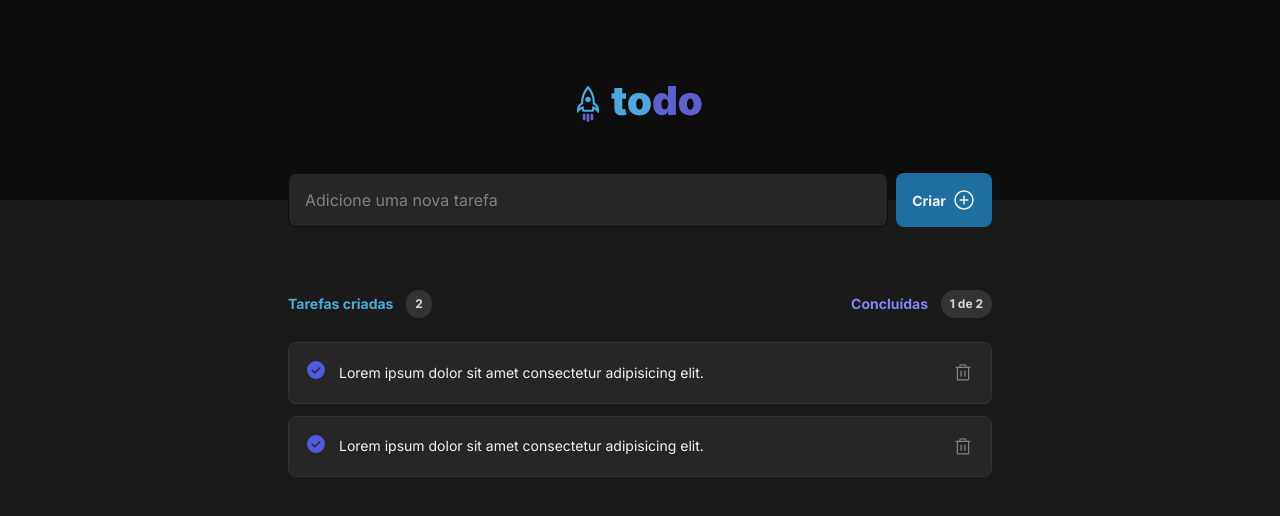
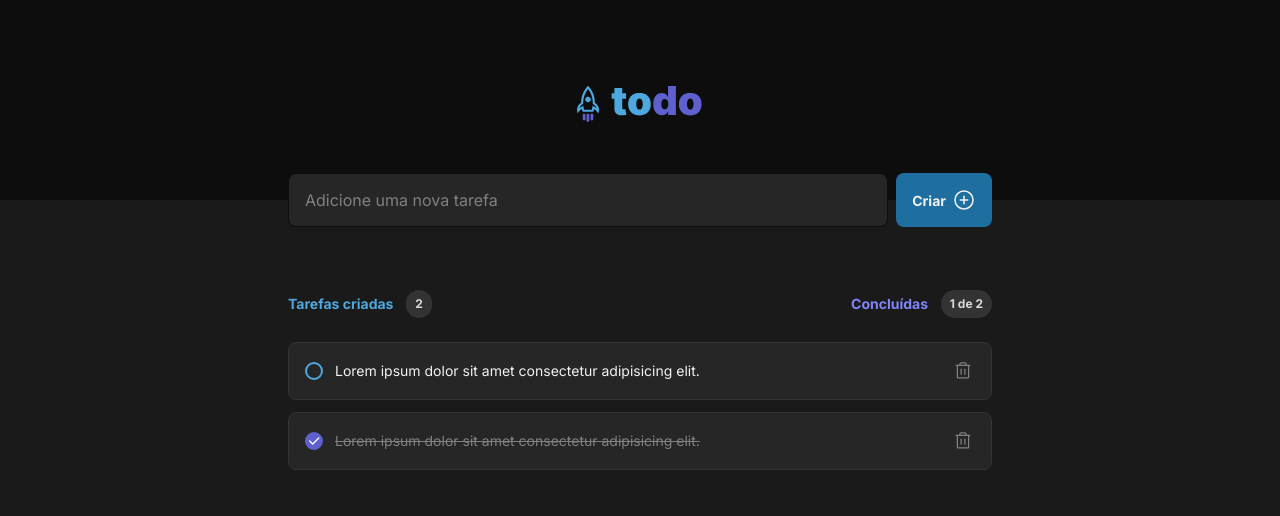
Before and after one commit to ricardroberg/rocketseat-projeto01-todo, a React (Vite) app: page / in a window 1280 px wide. Shown: the top 516 px of the page. Built offline with nearby package versions, Linux system fonts and the light colour scheme.

Commit message:
Concluído

```diff
--- a/src/App.tsx
+++ b/src/App.tsx
@@ -40,10 +40,26 @@ function App() {
     setTasks(newTasks);
   }
 
+  function toggleTaskCompletedById(taskId: string) {
+    const newTasks = tasks.map((task) => {
+      if (task.id === taskId) {
+        return {
+          ...task,
+          isCompleted: !task.isCompleted,
+        };
+      }
+      return task;
+    });
+    setTasks(newTasks);
+  }
+
   return (
     <div>
       <Header onAddTask={handleAddTask} />
-      <Todo tasks={tasks} onDeleteTask={handleDeleteTaskById} />
+      <Todo
+       tasks={tasks}
+       onDeleteTask={handleDeleteTaskById}
+       toggleCompleted={toggleTaskCompletedById}/>
     </div>
   );
 }
--- a/src/components/Task.module.css
+++ b/src/components/Task.module.css
@@ -28,14 +28,14 @@ p {
   border: none;
 }
 
-.checkContainer div {
+.checkContainer .notCompleted {
   min-width: 1.125rem;
   height: 1.125rem;
   border: 2px solid var(--blue);
   border-radius: 50%;
 }
 
-.checkContainer div:hover {
+.checkContainer .notCompleted:hover {
   background: var(--blue-dark);
   opacity: 0.8;
   border: 2px solid var(--blue);
@@ -62,96 +62,23 @@ p {
   background: var(--gray-400);
 }
 
-.isCompleted {
-  cursor: pointer;
+.checkContainer .isCompleted {
   min-width: 1.125rem;
   height: 1.125rem;
+  border: 2px solid var(--purple-dark);
+  border-radius: 50%;
 
-  color: var(--gray-300);
-  text-decoration: line-through;
-}
-
-.isCompleted:hover {
-  color: white;
-}
-
-/*
-.emptyTasks, .notEmptyTasks {
-  flex-direction: column;
-  display: flex;
-  justify-content: center;
-  align-items: center;
-
-  width: 100%;
-}
-
-.clipboardIcon {
-  color: var(--gray-400);
-}
-
-.emptyTaskItem {
-  width: 100%;
-  background: var(--gray-600);
-  border: none;
-  border-radius: 8px;
-  height: 52px;
-
-  border-top: 1px solid var(--gray-400);
-}
-
-.taskItemList {}
-
-.taskItemList>svg {
-  color: var(--gray-600);
-}
-
-.taskItemCompleted, .taskItemIncomplete {
-  width: 100%;
-  padding: 16px 0px;
-  color: var(--gray-100);
-}
-
-.taskItemCompleted {
-  color: var(--gray-300);
-  text-decoration: line-through;
-}
-
-
-
-.isCompleted, .notDone {
-  margin-left: 20px;
-  margin-right: 15px;
-  cursor: pointer;
-  border: 1px solid red;
-  min-width: 18px;
-  height: 18px;
-  border-radius: 999px;
-}
-
-
-.isCompleted {
-  border: 2px solid var(--purple-dark);
   background: var(--purple-dark);
   color: var(--gray-100);
   text-decoration: line-through;
 }
 
-.isCompleted:hover {
+.checkContainer .isCompleted:hover {
   background: var(--purple);
   border: 2px solid var(--purple);
 }
 
-.notDone {
-  border: 2px solid var(--blue);
+p.textCompleted {
+  color: var(--gray-300);
+  text-decoration: line-through;
 }
-
-.notDone:hover {
-  background: var(--blue-dark);
-  opacity: 0.8;
-  border: 2px solid var(--blue);
-}
-
-.text1 {
-  font-weight: bold;
-}
-*/
--- a/src/components/Task.tsx
+++ b/src/components/Task.tsx
@@ -1,4 +1,4 @@
-import { CheckCircle, Trash } from "phosphor-react";
+import { Check, Trash } from "phosphor-react";
 
 import { TasksProps } from "../App";
 
@@ -7,24 +7,28 @@ import styles from "./Task.module.css";
 interface TaskProps {
   task: TasksProps;
   onDeleteTask: (taskId: string) => void;
+  toggleCompleted: (taskId: string) => void;
 }
 
-export function Task({ task, onDeleteTask }: TaskProps) {
-  const isCompleted = true;
-
+export function Task({ task, onDeleteTask, toggleCompleted }: TaskProps) {
   return (
     <div className={styles.taskListContainer}>
-      {isCompleted ? (
-        <div className="isCompleted">
-          <CheckCircle size={22} color="#5059e2" weight="fill" />
-        </div>
-      ) : (
-        <button className={styles.checkContainer}>
-          <div />
-        </button>
-      )}
+      <button
+        className={styles.checkContainer}
+        onClick={() => toggleCompleted(task.id)}
+      >
+        {task.isCompleted ? (
+          <div className={styles.isCompleted}>
+            <Check size={14} color="#ffffff" weight="bold" />
+          </div>
+        ) : (
+          <div className={styles.notCompleted} />
+        )}
+      </button>
 
-      <p>{task.title}</p>
+      <p className={task.isCompleted ? styles.textCompleted : ""}>
+        {task.title}
+      </p>
       <button
         className={styles.trashIcon}
         onClick={() => onDeleteTask(task.id)}
--- a/src/components/Todo.tsx
+++ b/src/components/Todo.tsx
@@ -1,16 +1,17 @@
+import { ClipboardText } from "phosphor-react";
+
+import { TasksProps } from "../App";
 import { Task } from "./Task";
-import { TasksProps } from "../App";
-import { ChangeEvent, FormEvent, InvalidEvent, useState } from "react";
 
 import styles from "./Todo.module.css";
-import { ClipboardText } from "phosphor-react";
 
 interface TodoProps {
   tasks: TasksProps[];
   onDeleteTask: (taskId: string) => void;
+  toggleCompleted: (taskId: string) => void;
 }
 
-export function Todo({ tasks, onDeleteTask }: TodoProps) {
+export function Todo({ tasks, onDeleteTask, toggleCompleted }: TodoProps) {
   const tasksQuantity = tasks.length;
   const tasksCompleted = tasks.filter((task) => task.isCompleted).length;
 
@@ -33,7 +34,12 @@ export function Todo({ tasks, onDeleteTask }: TodoProps) {
         <div className={styles.tasksList}>
           {tasks.map((task) => {
             return (
-              <Task task={task} key={task.id} onDeleteTask={onDeleteTask} />
+              <Task
+                task={task}
+                key={task.id}
+                onDeleteTask={onDeleteTask}
+                toggleCompleted={toggleCompleted}
+              />
             );
           })}
         </div>
@@ -43,7 +49,9 @@ export function Todo({ tasks, onDeleteTask }: TodoProps) {
           <span className={styles.clipboardIcon}>
             <ClipboardText size={56} />
           </span>
-          <span className={styles.text1}>Você ainda não tem tarefas cadastradas</span>
+          <span className={styles.text1}>
+            Você ainda não tem tarefas cadastradas
+          </span>
           <span>Crie tarefas e organize seus itens a fazer</span>
         </div>
       )}
```
Also changed, not shown: 1 other file (tests, documents, lock files or other folders).
